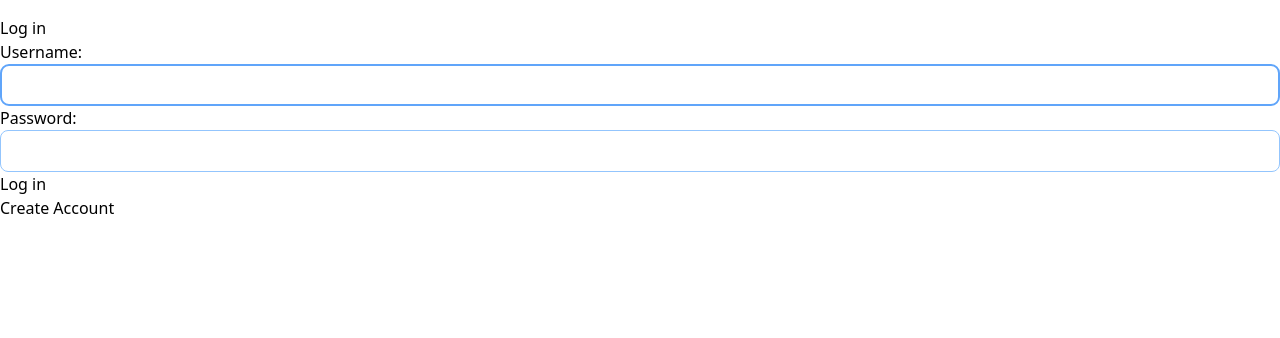
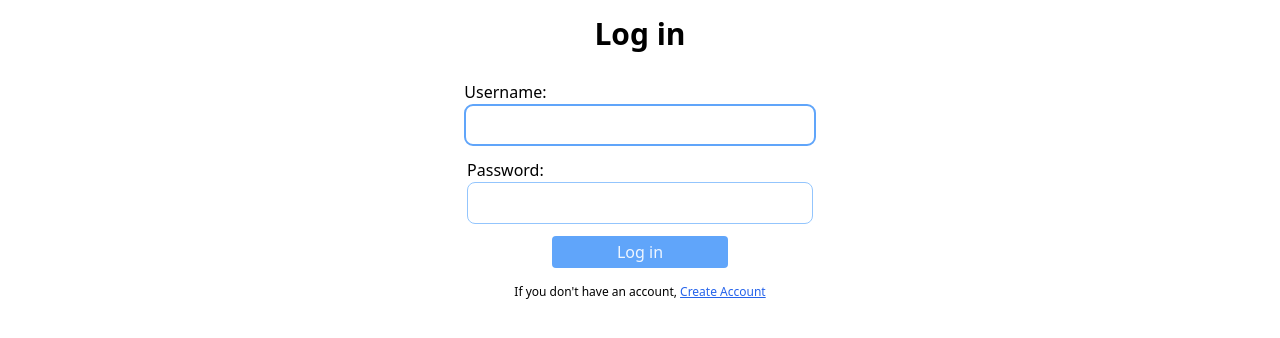
Before and after one commit to Ifechukwu001/Predict395-Test, a Django app: page /login/ in a window 1280 px wide. Shown: the part 64-402 px from the top of the page. Run offline with Django 4.2, Linux system fonts and the light colour scheme; style sheets or scripts are compiled from the project's sources.

Commit message:
refactor: Update login.html to improve login form styling and structure

```diff
--- a/src/accounts/templates/accounts/login.html
+++ b/src/accounts/templates/accounts/login.html
@@ -1,12 +1,15 @@
 {% extends "accounts/base.html" %}
 {% block title %} <title>Log in</title> {% endblock %}
 {% block content %}
-<h2>Log in</h2>
-
-<form method="post">
-    {% csrf_token %}
-    {{ form.as_p }}
-    <button type="submit">Log in</button>
-</form>
-<a href="{% url 'accounts:signup' %}">Create Account</a>
+<section class="container flex flex-col items-center mx-auto">
+    <h2 class="mb-4 text-3xl font-semibold">Log in</h2>
+    <form class="flex flex-col items-center space-y-3" method="post">
+        {% csrf_token %}
+        {{ form.as_p }}
+        <button class="self-center w-1/2 px-2 py-1 bg-blue-400 rounded text-blue-50" type="submit">Log in</button>
+    </form>
+    <p class="my-4 text-xs ">If you don't have an account,
+        <a class="text-blue-600 underline" href="{% url 'accounts:signup' %}">Create Account</a>
+    </p>
+</section>
 {% endblock %}
```
